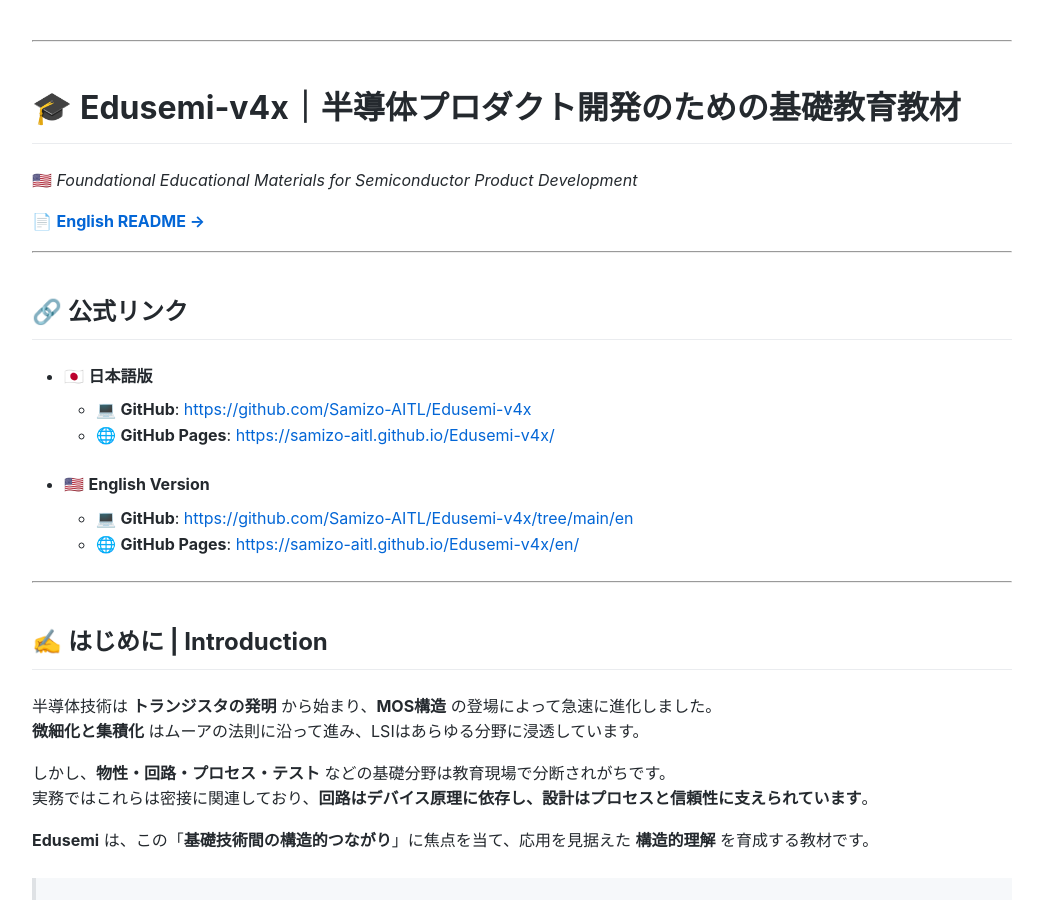
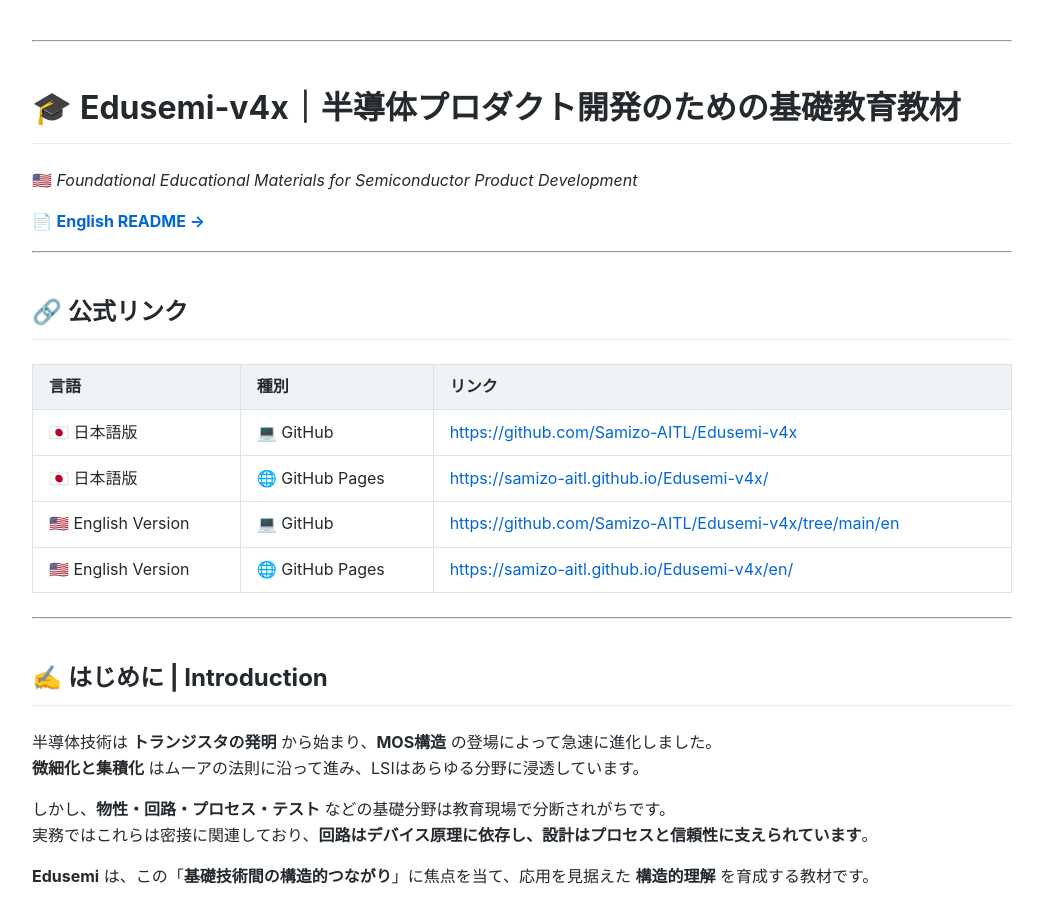
Before and after one commit to Samizo-AITL/Edusemi-v4x, a Jekyll site: the page built from index.md, in a window 1280 px wide and 900 px high. Shown: the whole window, without its empty margins (118-1161 px from the left). Built offline with Jekyll 4.4.1, drawn with Linux system fonts in a browser that asks for light colours.

Commit message:
Update index.md

```diff
--- a/index.md
+++ b/index.md
@@ -13,12 +13,13 @@
 ---
 
 ## 🔗 **公式リンク**
-- 🇯🇵 **日本語版**
-  - 💻 **GitHub**: [https://github.com/Samizo-AITL/Edusemi-v4x](https://github.com/Samizo-AITL/Edusemi-v4x)
-  - 🌐 **GitHub Pages**: [https://samizo-aitl.github.io/Edusemi-v4x/](https://samizo-aitl.github.io/Edusemi-v4x/)
-- 🇺🇸 **English Version**
-  - 💻 **GitHub**: [https://github.com/Samizo-AITL/Edusemi-v4x/tree/main/en](https://github.com/Samizo-AITL/Edusemi-v4x/tree/main/en)
-  - 🌐 **GitHub Pages**: [https://samizo-aitl.github.io/Edusemi-v4x/en/](https://samizo-aitl.github.io/Edusemi-v4x/en/)
+
+| 言語 | 種別 | リンク |
+|------|------|--------|
+| 🇯🇵 日本語版 | 💻 GitHub | [https://github.com/Samizo-AITL/Edusemi-v4x](https://github.com/Samizo-AITL/Edusemi-v4x) |
+| 🇯🇵 日本語版 | 🌐 GitHub Pages | [https://samizo-aitl.github.io/Edusemi-v4x/](https://samizo-aitl.github.io/Edusemi-v4x/) |
+| 🇺🇸 English Version | 💻 GitHub | [https://github.com/Samizo-AITL/Edusemi-v4x/tree/main/en](https://github.com/Samizo-AITL/Edusemi-v4x/tree/main/en) |
+| 🇺🇸 English Version | 🌐 GitHub Pages | [https://samizo-aitl.github.io/Edusemi-v4x/en/](https://samizo-aitl.github.io/Edusemi-v4x/en/) |
 
 ---
 
```
